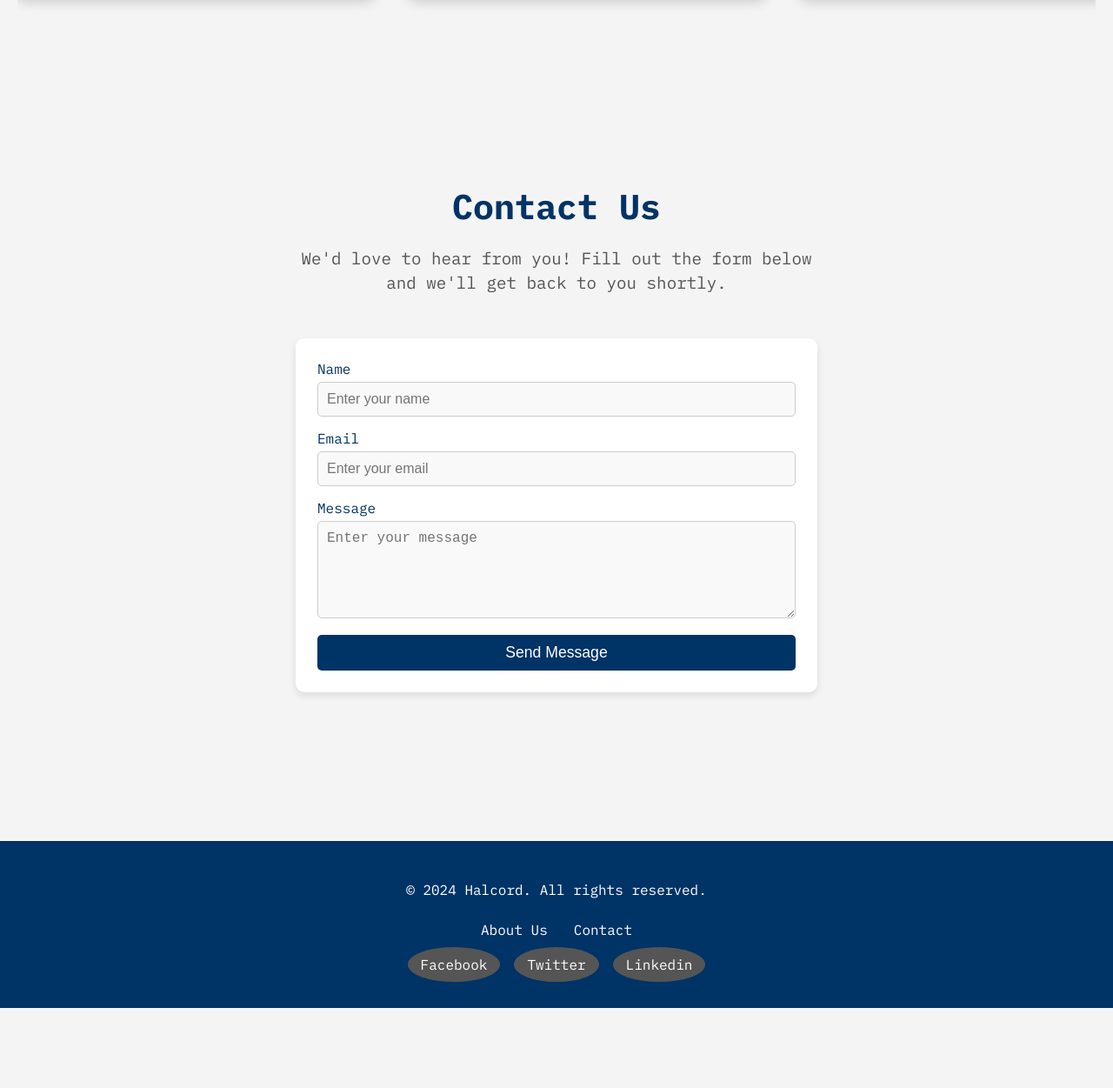
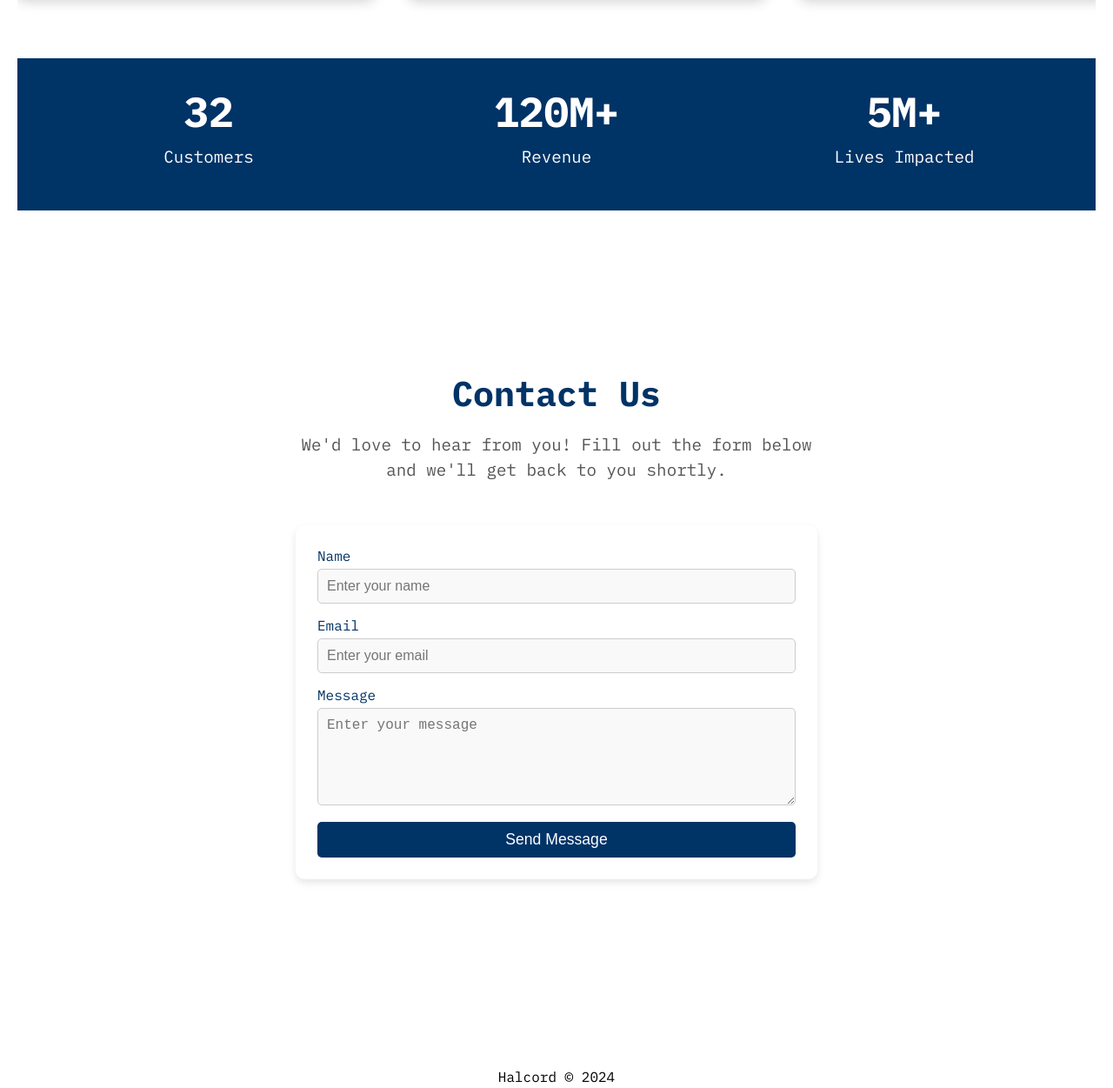
Before and after one commit to nafisfarhan/Halcord, a plain HTML site: page index.html in a window 1280 px wide. Shown: the part 1575-2826 px from the top of the page at 87% size. Before the commit the page ends 2734 px from the top, so only its background shows below. Drawn offline with Linux system fonts and the light colour scheme.

Commit message:
css and js update

```diff
--- a/index.html
+++ b/index.html
@@ -49,6 +49,25 @@
             </div>
         </section>
 
+        <section id="stats" class="stats-section">
+            <div class="stat-item">
+              <h2 class="count" data-target="32">0</h2>
+              <p>Customers</p>
+            </div>
+            <div class="stat-item">
+              <h2 class="count" data-target="120" data-suffix="M+">0</h2>
+              <p>Revenue</p>
+            </div>
+            <div class="stat-item">
+              <h2 class="count" data-target="5" data-suffix="M+">0</h2>
+              <p>Lives Impacted</p>
+            </div>
+          </section>
+
+
+
+
+
         <section class="contact-section" id="contact">
             <div class="contact-header">
                 <h1 class="section-title">Contact Us</h1>
@@ -90,15 +109,14 @@
 
     <footer>
         <div class="footer-content">
-            <p>&copy; 2024 Halcord. All rights reserved.</p>
+            <p>Halcord &copy; 2024</p>
             <div class="footer-links">
                 <a href="#about">About Us</a>
                 <a href="#contact">Contact</a>
             </div>
             <div class="footer-social">
-                <a href="#" aria-label="Facebook" class="social-icon">Facebook</a>
-                <a href="#" aria-label="Twitter" class="social-icon">Twitter</a>
-                <a href="#" aria-label="LinkedIn" class="social-icon">Linkedin</a>
+                <!--  <a href="#" aria-label="Facebook" class="social-icon">Facebook</a>  ----->
+
             </div>
         </div>
     </footer>
--- a/script.js
+++ b/script.js
@@ -5,3 +5,48 @@ document.getElementById('hamburger').addEventListener('click', function() {
 document.getElementById('close').addEventListener('click', function() {
   document.getElementById('overlay').style.display = 'none';
 });
+
+
+
+
+document.addEventListener("DOMContentLoaded", () => {
+  const counters = document.querySelectorAll(".count");
+
+  const startCountAnimation = (entry) => {
+    if (entry.isIntersecting) {
+      const counter = entry.target;
+      const target = parseInt(counter.dataset.target);
+      const suffix = counter.dataset.suffix || "";
+      const increment = target / 100; // Adjust speed by changing 100
+
+      let currentValue = 0;
+
+      const updateCounter = () => {
+        if (currentValue < target) {
+          currentValue += increment;
+          counter.textContent = Math.floor(currentValue) + suffix;
+          requestAnimationFrame(updateCounter);
+        } else {
+          counter.textContent = target + suffix; // Ensure the final value is exact
+        }
+      };
+
+      updateCounter();
+    }
+  };
+
+  const observer = new IntersectionObserver(
+    (entries) => {
+      entries.forEach((entry) => {
+        if (entry.isIntersecting) {
+          const counter = entry.target;
+          counter.textContent = "0"; // Reset counter for restart
+          startCountAnimation(entry); // Trigger animation
+        }
+      });
+    },
+    { threshold: 0.5 } // Trigger when 50% of the section is visible
+  );
+
+  counters.forEach((counter) => observer.observe(counter));
+});
--- a/style.css
+++ b/style.css
@@ -1,8 +1,14 @@
+html {
+  scroll-behavior: smooth; /* Enables smooth scrolling */
+}
+
+
+
 body {
   font-family: "IBM Plex Mono", serif;
   margin: 0;
   padding: 0;
-  background-color: #f4f4f4;
+  background-color: #ffffff;
   color: #333;
 }
 
@@ -173,7 +179,7 @@ h1 {
   justify-content: center;
   align-items: center;
   min-height: 100vh;
-  background-color: #f4f4f4;
+  background-color: #ffffff;
   color: #333;
   text-align: center;
   padding: 20px;
@@ -348,8 +354,8 @@ h1 {
 
 /* Footer Styling */
 footer {
-  background-color: #003366; /* Dark blue */
-  color: white;
+  background-color: #ffffff; /* Dark blue */
+  color: rgb(0, 0, 0);
   padding: 30px 20px;
   text-align: center;
 }
@@ -368,7 +374,7 @@ footer {
 }
 
 .footer-links a {
-  color: white;
+  color: rgb(0, 0, 0);
   text-decoration: none;
   margin: 0 15px;
   font-size: 16px;
@@ -376,7 +382,7 @@ footer {
 }
 
 .footer-links a:hover {
-  color: #ffcc00; /* Gold */
+  color: #003366; /* Gold */
 }
 
 .footer-social {
@@ -446,3 +452,67 @@ footer {
   border-radius: 8px;
   box-shadow: 0 2px 5px rgba(0, 0, 0, 0.1);
 }
+
+
+
+
+
+/* General styling for the stats section */
+.stats-section {
+  display: flex;
+  justify-content: space-around;
+  align-items: center;
+  padding: 20px;
+  background-color: #003366; /* Black background for contrast */
+  color: #fff; /* White text color */
+}
+
+.stat-item {
+  text-align: center;
+  flex: 1;
+  margin: 10px;
+}
+
+.stat-item h2 {
+  font-size: 3rem;
+  margin: 0;
+}
+
+.stat-item p {
+  font-size: 1.2rem;
+  margin-top: 8px;
+}
+
+/* Responsive styling */
+@media screen and (max-width: 768px) {
+  .stats-section {
+    flex-direction: column; /* Stack items vertically */
+    padding: 10px; /* Reduce padding for smaller screens */
+  }
+
+  .stat-item {
+    margin: 15px 0; /* Add margin between items */
+  }
+
+  .stat-item h2 {
+    font-size: 2.5rem; /* Reduce heading size */
+  }
+
+  .stat-item p {
+    font-size: 1rem; /* Reduce subtitle size */
+  }
+}
+
+@media screen and (max-width: 480px) {
+  .stats-section {
+    padding: 10px 5px; /* Further reduce padding for very small screens */
+  }
+
+  .stat-item h2 {
+    font-size: 2rem; /* Further reduce heading size */
+  }
+
+  .stat-item p {
+    font-size: 0.9rem; /* Further reduce subtitle size */
+  }
+}
```
